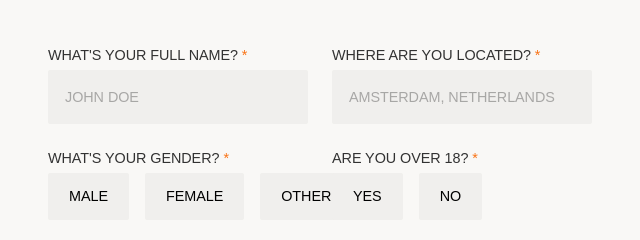
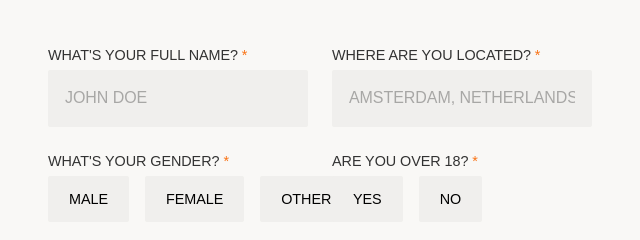
Before and after one commit to studiothefourdeuces/studiothefourdeuces.github.io, a plain HTML site: page index.html in a window 1280 px wide. Shown: the part 717-957 px from the top of the page, 640-1280 px from the left. Drawn offline with nearby package versions, Linux system fonts and the light colour scheme.

Commit message:
Update styles.css

```diff
--- a/styles.css
+++ b/styles.css
@@ -14,7 +14,16 @@ body {
 
 /* Base text styling for the form */
 .tattoo-form input,
-.tattoo-form textarea,
+.tattoo-form textarea {
+font-family: 'DM Sans', sans-serif;
+    font-weight: thin;
+    font-size: 1rem !important;
+    font-style: normal;
+    line-height: 140%;
+    letter-spacing: -0.004em;
+    border-radius: 2px;
+}
+
 .tattoo-form button,
 .tattoo-form label,
 .tattoo-form .step-title {
```
